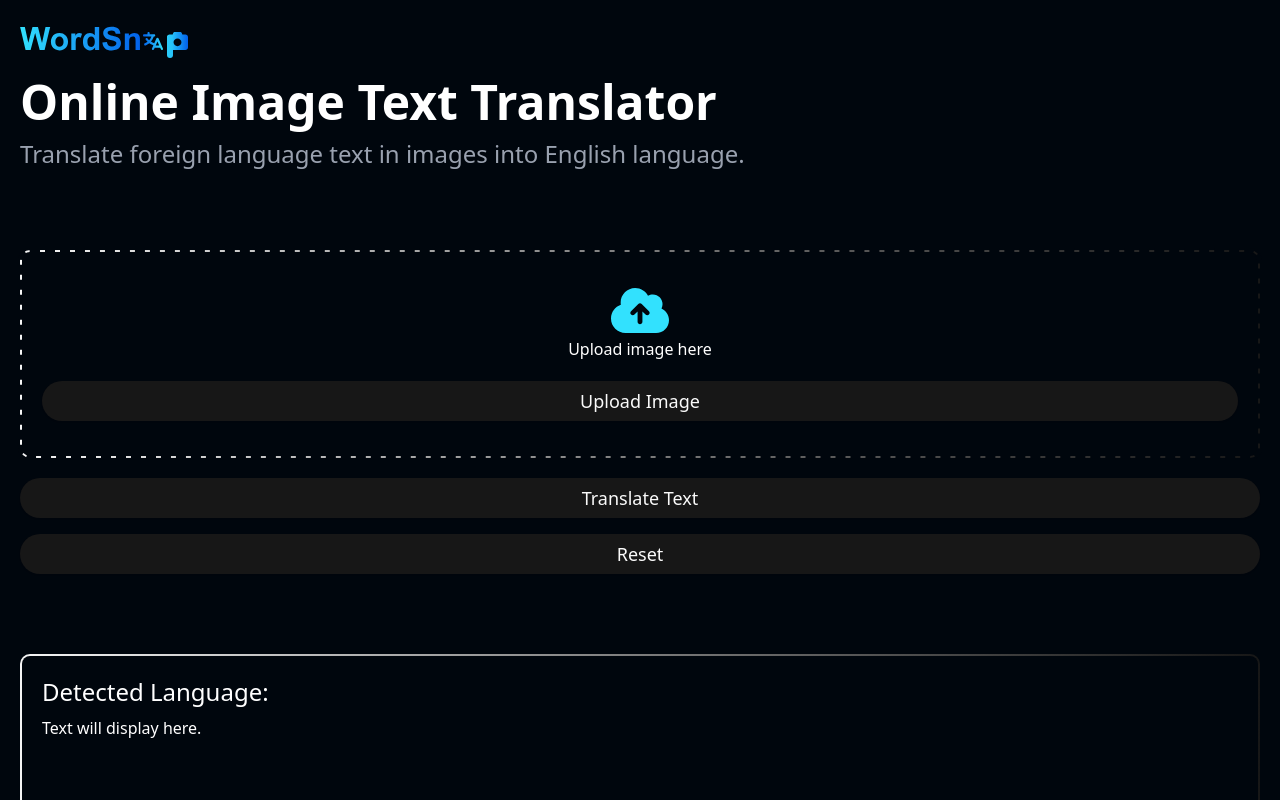
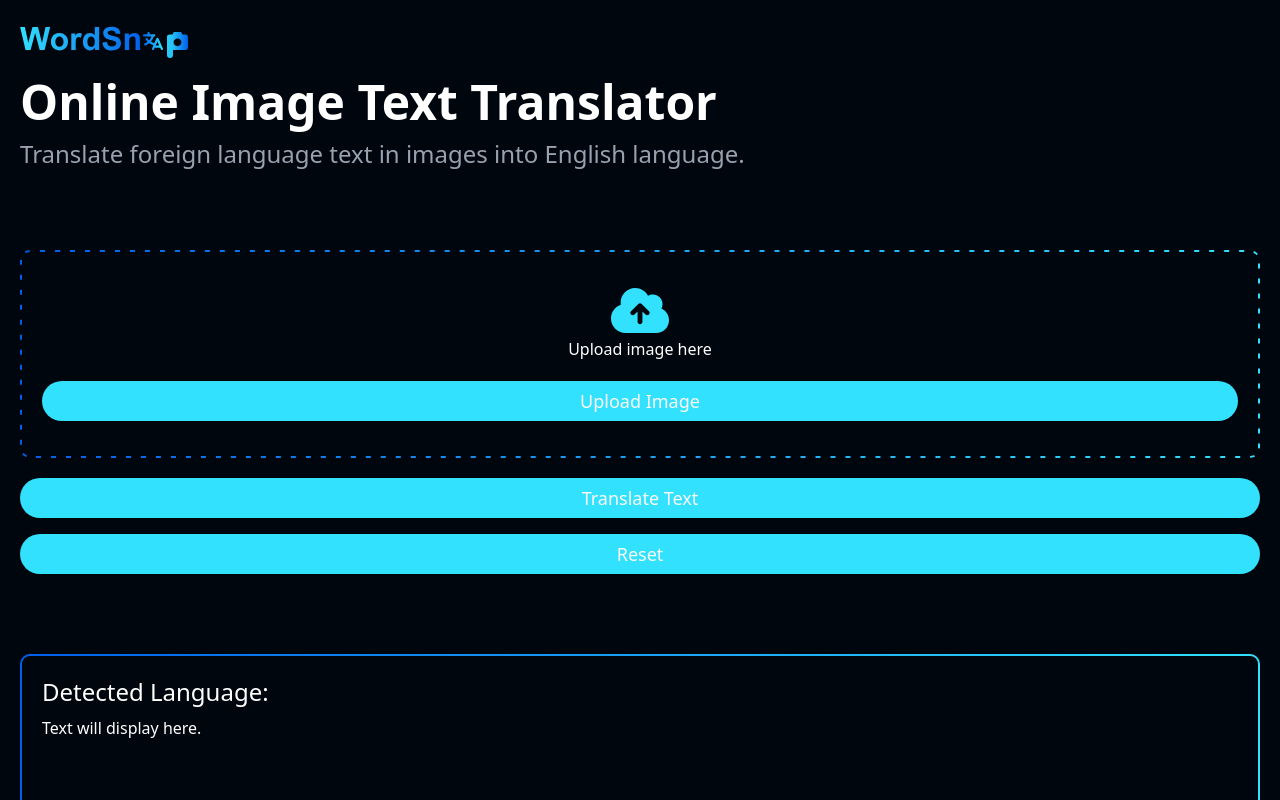
Before and after one commit to wenyngcar/image-text-scanner, a React (Vite) app in the folder frontend/: page / in a window 1280 px wide. Shown: the top 800 px of the page. Built offline with nearby package versions, Linux system fonts and the light colour scheme.

Commit message:
fix: conflicting style names on primary

```diff
--- a/frontend/src/components/Footer.tsx
+++ b/frontend/src/components/Footer.tsx
@@ -1,6 +1,6 @@
 function Footer() {
   return (
-    <div className="text-center border-t border-primary p-5 mt-24">
+    <div className="text-center border-t border-blue-primary p-5 mt-24">
       © 2025 Wordsnap · Owen Cariño
     </div>
   );
--- a/frontend/src/components/ui/button.tsx
+++ b/frontend/src/components/ui/button.tsx
@@ -10,7 +10,7 @@ const buttonVariants = cva(
     variants: {
       variant: {
         default:
-          "bg-primary text-primary-foreground shadow-xs hover:bg-primary/90",
+          "bg-blue-primary text-primary-foreground shadow-xs hover:bg-primary-dark",
         destructive:
           "bg-destructive text-white shadow-xs hover:bg-destructive/90 focus-visible:ring-destructive/20 dark:focus-visible:ring-destructive/40 dark:bg-destructive/60",
         outline:
--- a/frontend/src/index.css
+++ b/frontend/src/index.css
@@ -6,54 +6,39 @@
 body {
   @apply bg-primary-bg;
   @apply text-white;
+
 }
 
 @theme {
-  --color-primary-bg: #00060d;
-  --color-primary-dark: #24a0b4;
+  --color-primary-bg: #00060D;
+  --color-primary-dark: #24A0B4;
 
   /*Styles use for gradients. */
-  --color-primary: #32e1fe;
-  --color-secondary: #015fea;
+  --color-blue-primary: #32E1FE;
+  --color-blue-secondary:   #015FEA;
 }
 
 @utility bg-primary-gradient {
-  background-image: linear-gradient(
-    90deg,
-    var(--color-primary),
-    var(--color-secondary)
-  );
+  background-image: linear-gradient(90deg, var(--color-blue-primary), var(--color-blue-secondary));
 }
 
 @utility bg-primary-gradient-reverse {
-  background-image: linear-gradient(
-    270deg,
-    var(--color-primary),
-    var(--color-secondary)
-  );
+  background-image: linear-gradient(270deg, var(--color-blue-primary), var(--color-blue-secondary));
 }
 
-@utility text-primary-gradient {
-  background-image: linear-gradient(
-    90deg,
-    var(--color-primary),
-    var(--color-secondary)
-  );
-  background-clip: text; /* Standard property */
-  -webkit-background-clip: text; /* WebKit fallback */
-  color: transparent; /* Makes text itself transparent */
+@utility text-primary-gradient{
+  background-image: linear-gradient(90deg, var(--color-blue-primary), var(--color-blue-secondary));
+  background-clip: text;        /* Standard property */
+  -webkit-background-clip: text;/* WebKit fallback */
+  color: transparent;           /* Makes text itself transparent */
   -webkit-text-fill-color: transparent; /* WebKit fallback */
 }
 
-@utility text-primary-gradient-reverse {
-  background-image: linear-gradient(
-    270deg,
-    var(--color-primary),
-    var(--color-secondary)
-  );
-  background-clip: text; /* Standard property */
-  -webkit-background-clip: text; /* WebKit fallback */
-  color: transparent; /* Makes text itself transparent */
+@utility text-primary-gradient-reverse{
+  background-image: linear-gradient(270deg, var(--color-blue-primary), var(--color-blue-secondary));
+  background-clip: text;        /* Standard property */
+  -webkit-background-clip: text;/* WebKit fallback */
+  color: transparent;           /* Makes text itself transparent */
   -webkit-text-fill-color: transparent; /* WebKit fallback */
 }
 
@@ -95,6 +80,7 @@ body {
   --color-sidebar-accent-foreground: var(--sidebar-accent-foreground);
   --color-sidebar-border: var(--sidebar-border);
   --color-sidebar-ring: var(--sidebar-ring);
+
 }
 
 /*---break--- */
@@ -132,6 +118,7 @@ body {
   --sidebar-accent-foreground: oklch(0.205 0 0);
   --sidebar-border: oklch(0.922 0 0);
   --sidebar-ring: oklch(0.708 0 0);
+
 }
 
 /*---break--- */
@@ -168,6 +155,7 @@ body {
   --sidebar-accent-foreground: oklch(0.985 0 0);
   --sidebar-border: oklch(1 0 0 / 10%);
   --sidebar-ring: oklch(0.556 0 0);
+
 }
 
 /*---break--- */
@@ -175,8 +163,11 @@ body {
 @layer base {
   * {
     @apply border-border outline-ring/50;
+
   }
   body {
     @apply bg-background text-foreground;
+
   }
+
 }
```
